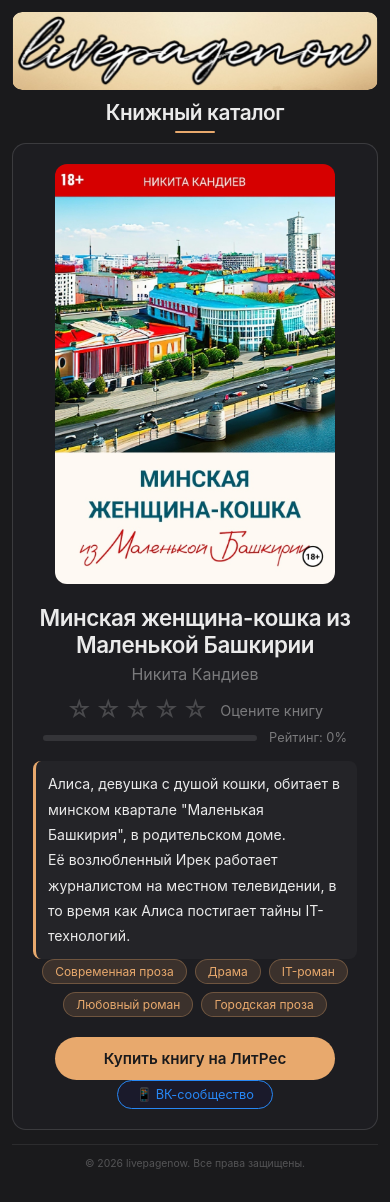
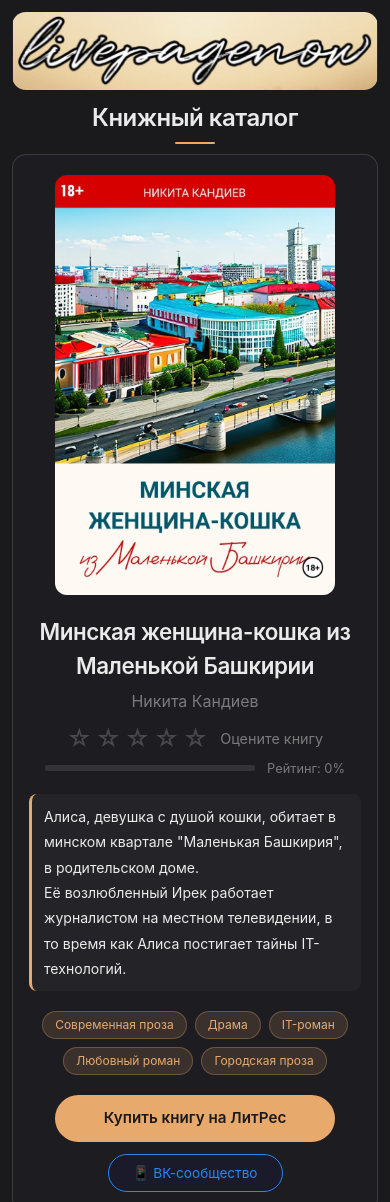
Before and after one commit to livebook2026/livepagenow, a plain HTML site: page index.html in a window 390 px wide. Shown: the top 1202 px of the page. Drawn offline with Linux system fonts and the light colour scheme.

Commit message:
Update styles.css

```diff
--- a/styles.css
+++ b/styles.css
@@ -1,48 +1,50 @@
+/**
+ * livepagenow — Минимальные стили
+ * Версия: 2.0
+ * Системные шрифты, без анимаций, максимальная производительность
+ */
+
 /* ============================================
-   OPTIMIZED CSS (без кнопок шеринга)
-   - Удалены VK и OK кнопки
-   - Оставлен только ВК-сообщество
-   - Используются системные шрифты
-   - Удалены все анимации и эффекты
+   1. ПЕРЕМЕННЫЕ
    ============================================ */
 
 :root {
-  --rock-dark: #1a1a1c;
-  --snow-light: #eaeaea;
-  --sun-gold: #e8a96d;
-  --stone-gray: #7a7a7c;
-  --border-soft: rgba(234, 234, 234, 0.15);
-  --font-main: -apple-system, BlinkMacSystemFont, 'Segoe UI', Roboto, 'Helvetica Neue', Arial, sans-serif;
-  --star-color: #f5c518;
-  --star-empty: #4a4a4d;
+  --dark: #1a1a1c;
+  --light: #eaeaea;
+  --gold: #e8a96d;
+  --gray: #7a7a7c;
+  --border: rgba(234, 234, 234, 0.15);
+  --font: -apple-system, BlinkMacSystemFont, 'Segoe UI', Roboto, Arial, sans-serif;
   --tag-bg: rgba(232, 169, 109, 0.15);
   --tag-hover: rgba(232, 169, 109, 0.3);
-  --tag-border: rgba(232, 169, 109, 0.3);
 }
 
-/* ===== RESET ===== */
+/* ============================================
+   2. БАЗОВЫЕ СТИЛИ
+   ============================================ */
+
 * {
   margin: 0;
   padding: 0;
   box-sizing: border-box;
 }
 
-/* ===== BODY ===== */
 body {
-  background: var(--rock-dark);
-  color: var(--snow-light);
-  font-family: var(--font-main);
-  font-weight: 400;
+  background: var(--dark);
+  color: var(--light);
+  font: 400 16px/1.5 var(--font);
   min-height: 100vh;
   padding: 20px;
   display: flex;
   flex-direction: column;
-  justify-content: center;
   align-items: center;
   gap: 12px;
 }
 
-/* ===== БАННЕР ===== */
+/* ============================================
+   3. БАННЕР
+   ============================================ */
+
 .publisher-banner {
   max-width: 480px;
   width: 100%;
@@ -54,21 +56,19 @@ body {
   width: 100%;
   height: auto;
   display: block;
-  border-radius: 14px;
 }
 
-/* ===== ЗАГОЛОВОК КАТАЛОГА ===== */
-.catalog-header {
+/* ============================================
+   4. ЗАГОЛОВОК КАТАЛОГА
+   ============================================ */
+
+.catalog-title {
   max-width: 480px;
   width: 100%;
   text-align: center;
-}
-
-.catalog-title {
   font-size: 1.5rem;
   font-weight: 600;
   letter-spacing: -0.02em;
-  color: var(--snow-light);
 }
 
 .catalog-title::after {
@@ -76,36 +76,44 @@ body {
   display: block;
   width: 40px;
   height: 2px;
-  background: var(--sun-gold);
+  background: var(--gold);
   margin: 6px auto 0;
   border-radius: 2px;
 }
 
-/* ===== КАРТОЧКА КНИГИ ===== */
+/* ============================================
+   5. КАРТОЧКА КНИГИ
+   ============================================ */
+
 .book-card {
   max-width: 480px;
   width: 100%;
   background: rgba(30, 30, 34, 0.92);
   border-radius: 14px;
   padding: 28px 20px;
-  border: 1px solid var(--border-soft);
+  border: 1px solid var(--border);
+  display: flex;
+  flex-direction: column;
+  align-items: center;
 }
 
-/* ===== ОБЛОЖКА ===== */
+/* 5.1 Обложка */
+
 .book-cover {
   width: 100%;
   max-width: 400px;
   height: auto;
-  aspect-ratio: 2 / 3;
-  display: block;
-  margin: 0 auto 20px;
+  aspect-ratio: 2/3;
   border-radius: 12px;
   object-fit: cover;
+  margin-bottom: 20px;
 }
 
+/* 5.2 Информация о книге */
+
 .book-info {
+  width: 100%;
   text-align: center;
-  padding: 0 4px;
 }
 
 .book-title {
@@ -113,23 +121,25 @@ body {
   font-weight: 600;
   letter-spacing: -0.02em;
   margin-bottom: 6px;
-  color: var(--snow-light);
 }
 
 .book-author {
   font-size: 1rem;
-  color: var(--stone-gray);
+  color: var(--gray);
   margin-bottom: 14px;
 }
 
-/* ===== РЕЙТИНГ ===== */
+/* ============================================
+   6. РЕЙТИНГ
+   ============================================ */
+
 .rating-section {
   display: flex;
   align-items: center;
+  gap: 12px;
+  flex-wrap: wrap;
   justify-content: center;
-  gap: 12px;
   margin-bottom: 8px;
-  flex-wrap: wrap;
 }
 
 .stars {
@@ -140,26 +150,26 @@ body {
 
 .star {
   font-size: 28px;
-  color: var(--star-empty);
+  color: #4a4a4d;
   line-height: 1;
   user-select: none;
 }
 
-.star.active {
-  color: var(--star-color);
-}
-
+.star.active,
 .star.hover {
-  color: var(--star-color);
+  color: #f5c518;
 }
 
 .rating-text {
   font-size: 0.9rem;
-  color: var(--stone-gray);
+  color: var(--gray);
 }
+
+/* 6.1 Прогресс-бар */
 
 .rating-progress {
   max-width: 300px;
+  width: 100%;
   margin: 8px auto 16px;
   display: flex;
   align-items: center;
@@ -176,40 +186,40 @@ body {
 
 .progress-fill {
   height: 100%;
-  background: linear-gradient(90deg, var(--sun-gold), #f5c518);
+  background: linear-gradient(90deg, var(--gold), #f5c518);
   border-radius: 3px;
   width: 0%;
 }
 
 .progress-text {
   font-size: 0.8rem;
-  color: var(--stone-gray);
+  color: var(--gray);
   min-width: 70px;
   text-align: right;
-  font-weight: 400;
 }
 
-/* ===== ОПИСАНИЕ ===== */
-.description-wrapper {
-  margin-bottom: 20px;
-  max-width: 400px;
-  margin-left: auto;
-  margin-right: auto;
-}
+/* ============================================
+   7. ОПИСАНИЕ КНИГИ
+   ============================================ */
 
 .book-description {
+  width: 100%;
+  max-width: 400px;
   font-size: 0.95rem;
   line-height: 1.8;
-  color: var(--snow-light);
   padding: 12px 16px;
   text-align: left;
   white-space: pre-line;
   background: rgba(255, 255, 255, 0.03);
   border-radius: 8px;
-  border-left: 3px solid var(--sun-gold);
+  border-left: 3px solid var(--gold);
+  margin-bottom: 20px;
 }
 
-/* ===== ТЭГИ ===== */
+/* ============================================
+   8. ТЭГИ-ЖАНРЫ
+   ============================================ */
+
 .tags-section {
   display: flex;
   flex-wrap: wrap;
@@ -219,14 +229,12 @@ body {
 }
 
 .tag {
-  display: inline-block;
   padding: 5px 14px;
   border-radius: 20px;
   font-size: 0.8rem;
-  font-weight: 400;
-  color: var(--sun-gold);
+  color: var(--gold);
   background: var(--tag-bg);
-  border: 1px solid var(--tag-border);
+  border: 1px solid rgba(232, 169, 109, 0.3);
   cursor: pointer;
   user-select: none;
 }
@@ -236,24 +244,33 @@ body {
 }
 
 .tag.active {
-  background: var(--sun-gold);
-  color: var(--rock-dark);
-  border-color: var(--sun-gold);
+  background: var(--gold);
+  color: var(--dark);
+  border-color: var(--gold);
 }
 
-/* ===== ДЕЙСТВИЯ ===== */
-.actions {
-  display: flex;
-  flex-direction: column;
-  align-items: center;
-  gap: 12px;
+/* ============================================
+   9. КНОПКИ
+   ============================================ */
+
+button,
+.buy-button {
+  font: inherit;
+  cursor: pointer;
+  border: none;
 }
 
-.action-buttons {
-  display: flex;
-  justify-content: center;
-  width: 100%;
+button:hover,
+.buy-button:hover {
+  opacity: 0.9;
 }
+
+button:active,
+.buy-button:active {
+  transform: scale(0.97);
+}
+
+/* 9.1 Кнопка покупки */
 
 .buy-button {
   display: inline-block;
@@ -262,30 +279,16 @@ body {
   font-weight: 600;
   font-size: 1.05rem;
   text-decoration: none;
-  cursor: pointer;
-  border: none;
   text-align: center;
-  background: var(--sun-gold);
-  color: var(--rock-dark);
+  background: var(--gold);
+  color: var(--dark);
   min-width: 200px;
+  margin-bottom: 12px;
 }
 
-.buy-button:hover {
-  background: #f0b87a;
-}
+/* 9.2 Кнопка ВК-сообщества */
 
-.buy-button:active {
-  transform: scale(0.97);
-}
-
-/* ===== ВК-СООБЩЕСТВО ===== */
-.social-header {
-  display: flex;
-  justify-content: center;
-  width: 100%;
-}
-
-.social-btn.vk-community {
+.vk-community {
   display: inline-flex;
   align-items: center;
   gap: 8px;
@@ -294,21 +297,17 @@ body {
   border: 1px solid #2787F5;
   background: rgba(26, 26, 46, 0.8);
   color: #2787F5;
-  font-family: var(--font-main);
   font-size: 0.85rem;
-  font-weight: 400;
-  cursor: pointer;
 }
 
-.social-btn.vk-community:hover {
+.vk-community:hover {
   background: rgba(39, 135, 245, 0.15);
 }
 
-.social-btn.vk-community:active {
-  transform: scale(0.95);
-}
+/* ============================================
+   10. КНОПКА "НАВЕРХ"
+   ============================================ */
 
-/* ===== КНОПКА "НАВЕРХ" ===== */
 .scroll-top {
   position: fixed;
   bottom: 30px;
@@ -317,14 +316,11 @@ body {
   height: 50px;
   border-radius: 50%;
   background: rgba(232, 169, 109, 0.9);
-  color: var(--rock-dark);
-  border: none;
+  color: var(--dark);
   font-size: 1.5rem;
-  cursor: pointer;
   opacity: 0;
   visibility: hidden;
   z-index: 1000;
-  font-family: var(--font-main);
 }
 
 .scroll-top.visible {
@@ -336,40 +332,30 @@ body {
   background: #f0b87a;
 }
 
-.scroll-top:active {
-  transform: scale(0.95);
-}
+/* ============================================
+   11. ФУТЕР
+   ============================================ */
 
-/* ===== ФУТЕР ===== */
 .site-footer {
   max-width: 480px;
   width: 100%;
   text-align: center;
   padding: 12px 0 4px;
-  color: var(--stone-gray);
+  color: var(--gray);
   font-size: 0.75rem;
   opacity: 0.6;
-  border-top: 1px solid var(--border-soft);
+  border-top: 1px solid var(--border);
   margin-top: 4px;
 }
 
-/* ===== АДАПТИВ ===== */
+/* ============================================
+   12. АДАПТИВНОСТЬ
+   ============================================ */
+
 @media (max-width: 480px) {
   body {
     padding: 12px;
     gap: 10px;
-  }
-
-  .publisher-banner {
-    border-radius: 10px;
-  }
-
-  .banner-image {
-    border-radius: 10px;
-  }
-
-  .catalog-title {
-    font-size: 1.3rem;
   }
 
   .book-card {
@@ -402,20 +388,6 @@ body {
     padding: 4px 12px;
   }
 
-  .social-btn.vk-community {
-    padding: 6px 18px;
-    font-size: 0.8rem;
-  }
-
-  .actions {
-    gap: 10px;
-  }
-
-  .rating-progress {
-    max-width: 100%;
-    padding: 0 10px;
-  }
-
   .scroll-top {
     width: 44px;
     height: 44px;
@@ -424,10 +396,6 @@ body {
     right: 20px;
   }
 
-  .site-footer {
-    font-size: 0.65rem;
-  }
-
   .book-cover {
     max-width: 280px;
   }
```
